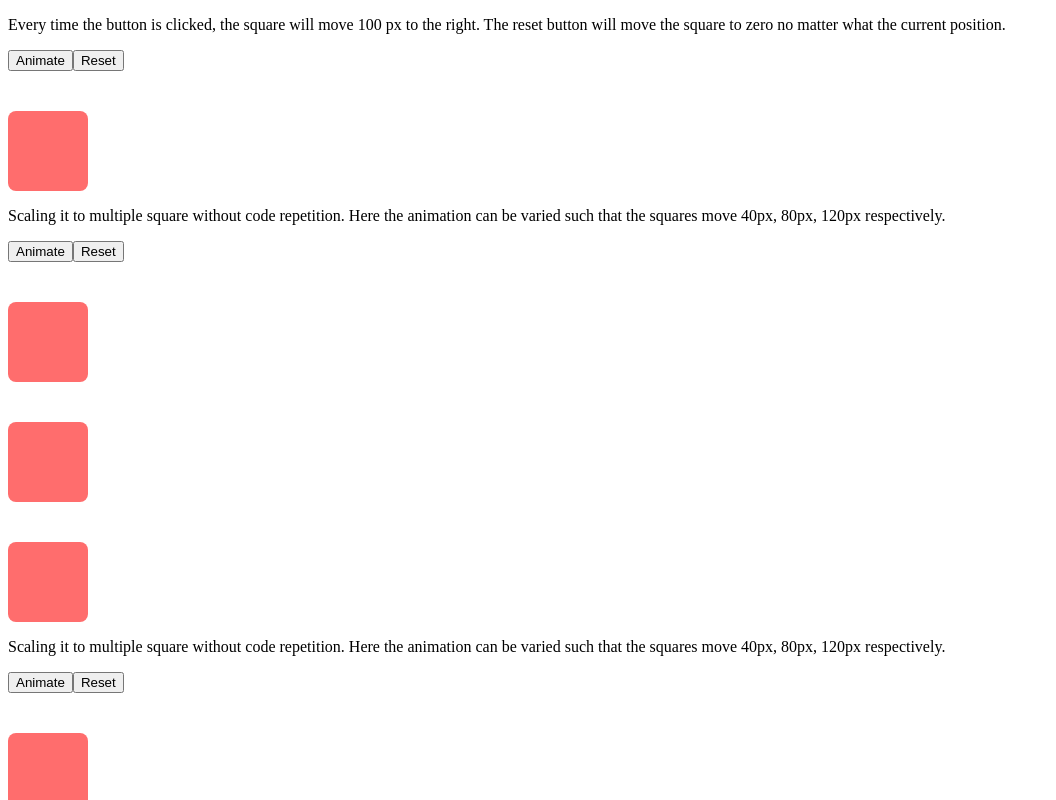
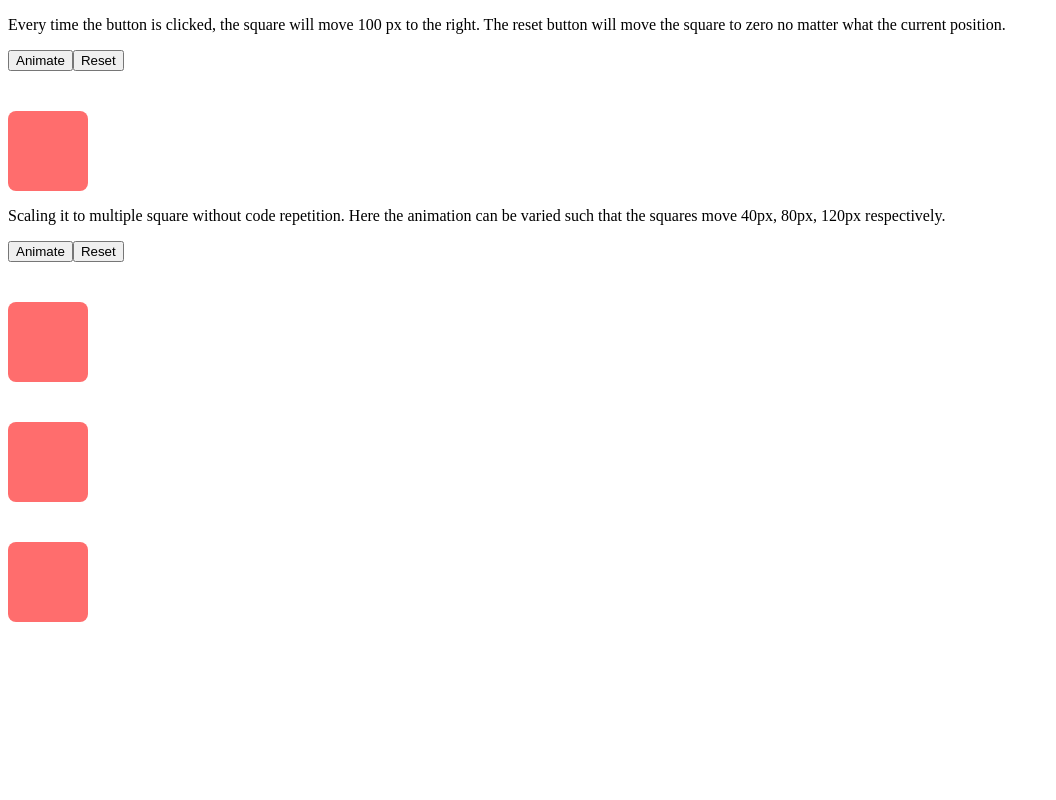
Before and after one commit to artidataio/chart-transition-react-spring, a React (Create React App) app: page / in a window 1280 px wide. Shown: the top 800 px of the page, without its empty margins (0-1056 px from the left). Built offline with nearby package versions, Linux system fonts and the light colour scheme.

Commit message:
Feels cleaner when you separate each demo.

```diff
--- a/src/App.js
+++ b/src/App.js
@@ -1,117 +1,11 @@
-import { useState } from "react";
-import { useSpring, useSprings, animated } from "@react-spring/web";
-
-const rectStyle = {
-  width: "10vmin",
-  height: "10vmin",
-  background: "#ff6d6d",
-  marginTop: "5vmin",
-  borderRadius: 8
-};
-
-function App1() {
-  const [position, setPosition] = useState(0);
-  const [springs, api] = useSpring(() => ({
-    from: { x: position }
-  }));
-
-  const handleAnimate = () => {
-    const positionNew = position + 100;
-    api.start({ to: { x: positionNew } });
-    setPosition(positionNew);
-  };
-
-  const handleReset = () => {
-    api.start({ x: 0 });
-    setPosition(0);
-  };
-
-  return (
-    <>
-      <p>
-        Every time the button is clicked, the square will move 100 px to the
-        right. The reset button will move the square to zero no matter what the
-        current position.
-      </p>
-      <button onClick={handleAnimate}>Animate</button>
-      <button onClick={handleReset}>Reset</button>
-      <animated.div style={{ ...rectStyle, ...springs }} />
-    </>
-  );
-}
-
-function App2() {
-  const [position, setPosition] = useState([0, 0, 0]);
-  const [springs, api] = useSprings(position.length, (index) => ({
-    x: position[index]
-  }));
-
-  const handleAnimate = () => {
-    const positionNew = position.map((val, ind) => val + (ind + 1) * 40);
-    api.start((index) => ({ x: positionNew[index] }));
-    setPosition(positionNew);
-  };
-
-  const handleReset = () => {
-    api.start((index) => ({ x: 0 }));
-    setPosition([0, 0, 0]);
-  };
-
-  return (
-    <>
-      <p>
-        Scaling it to multiple square without code repetition. Here the
-        animation can be varied such that the squares move 40px, 80px, 120px
-        respectively.
-      </p>
-      <button onClick={handleAnimate}>Animate</button>
-      <button onClick={handleReset}>Reset</button>
-      {springs.map((styles) => (
-        <animated.div style={{ ...rectStyle, ...styles }} />
-      ))}
-    </>
-  );
-}
-
-function App3() {
-  const [position, setPosition] = useState([0, 0, 0]);
-  const [springs, api] = useSprings(position.length, (index) => ({
-    x: position[index]
-  }));
-
-  const handleAnimate = () => {
-    const positionNew = position.map((val, ind) => val + (ind + 1) * 40);
-    api.start((index) => ({ x: positionNew[index] }));
-    setPosition(positionNew);
-  };
-
-  const handleReset = () => {
-    api.start((index) => ({ x: 0 }));
-    setPosition([0, 0, 0]);
-  };
-
-  return (
-    <>
-      <p>
-        Scaling it to multiple square without code repetition. Here the
-        animation can be varied such that the squares move 40px, 80px, 120px
-        respectively.
-      </p>
-      <button onClick={handleAnimate}>Animate</button>
-      <button onClick={handleReset}>Reset</button>
-      {springs.map((styles) => (
-        <animated.div style={{ ...rectStyle, ...styles }} />
-      ))}
-    </>
-  );
-}
+import Demo1 from "./Demo1";
+import Demo2 from "./Demo2";
 
 export default function App() {
   return (
     <>
-      <App1 />
-      <App2 />
-      <App3 />
+      <Demo1 />
+      <Demo2 />
     </>
   );
 }
--- /dev/null
+++ b/src/Demo1.js
@@ -0,0 +1,41 @@
+import { useState } from "react";
+import { useSpring, animated } from "@react-spring/web";
+
+const rectStyle = {
+  width: "10vmin",
+  height: "10vmin",
+  background: "#ff6d6d",
+  marginTop: "5vmin",
+  borderRadius: 8
+};
+
+export default function Demo1() {
+  const [position, setPosition] = useState(0);
+  const [springs, api] = useSpring(() => ({
+    from: { x: position }
+  }));
+
+  const handleAnimate = () => {
+    const positionNew = position + 100;
+    api.start({ to: { x: positionNew } });
+    setPosition(positionNew);
+  };
+
+  const handleReset = () => {
+    api.start({ x: 0 });
+    setPosition(0);
+  };
+
+  return (
+    <>
+      <p>
+        Every time the button is clicked, the square will move 100 px to the
+        right. The reset button will move the square to zero no matter what the
+        current position.
+      </p>
+      <button onClick={handleAnimate}>Animate</button>
+      <button onClick={handleReset}>Reset</button>
+      <animated.div style={{ ...rectStyle, ...springs }} />
+    </>
+  );
+}
--- /dev/null
+++ b/src/Demo2.js
@@ -0,0 +1,43 @@
+import { useState } from "react";
+import { useSprings, animated } from "@react-spring/web";
+
+const rectStyle = {
+  width: "10vmin",
+  height: "10vmin",
+  background: "#ff6d6d",
+  marginTop: "5vmin",
+  borderRadius: 8
+};
+
+export default function Demo2() {
+  const [position, setPosition] = useState([0, 0, 0]);
+  const [springs, api] = useSprings(position.length, (index) => ({
+    x: position[index]
+  }));
+
+  const handleAnimate = () => {
+    const positionNew = position.map((val, ind) => val + (ind + 1) * 40);
+    api.start((index) => ({ x: positionNew[index] }));
+    setPosition(positionNew);
+  };
+
+  const handleReset = () => {
+    api.start((index) => ({ x: 0 }));
+    setPosition([0, 0, 0]);
+  };
+
+  return (
+    <>
+      <p>
+        Scaling it to multiple square without code repetition. Here the
+        animation can be varied such that the squares move 40px, 80px, 120px
+        respectively.
+      </p>
+      <button onClick={handleAnimate}>Animate</button>
+      <button onClick={handleReset}>Reset</button>
+      {springs.map((styles) => (
+        <animated.div style={{ ...rectStyle, ...styles }} />
+      ))}
+    </>
+  );
+}
```
